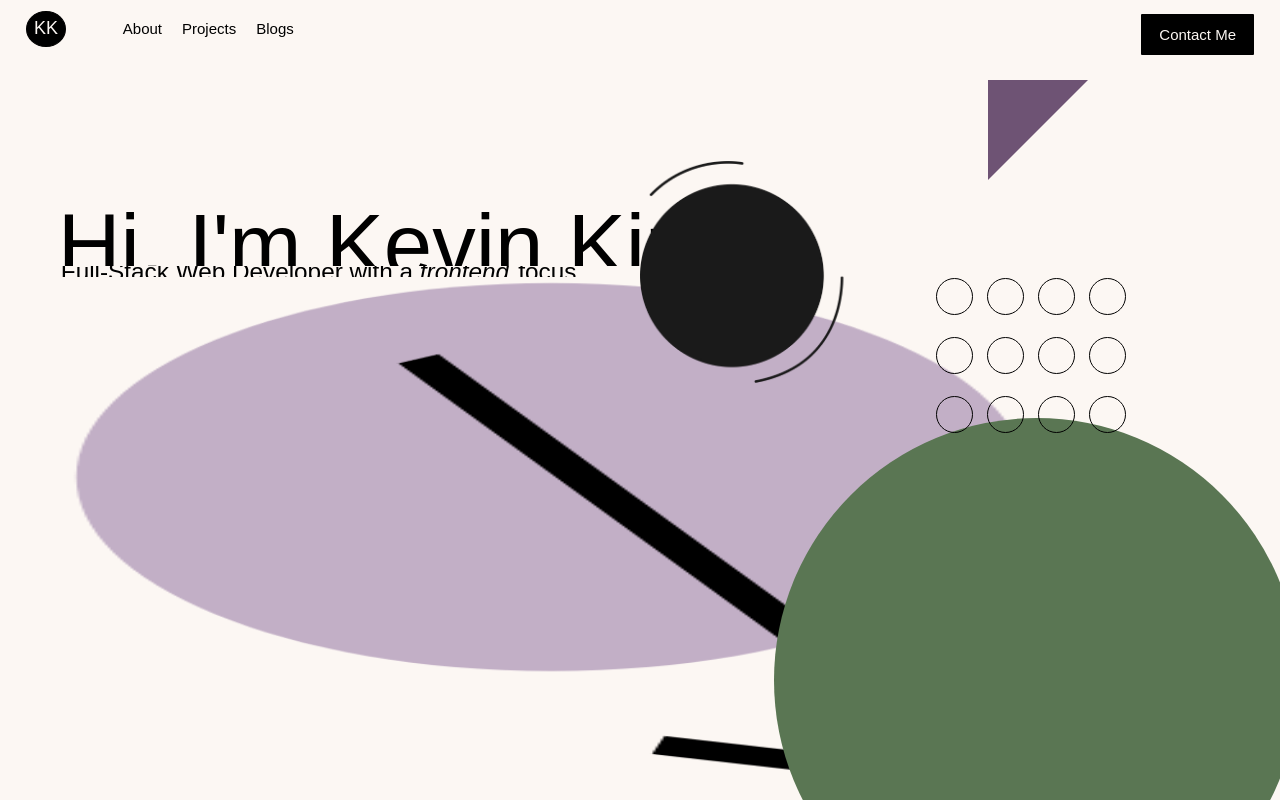
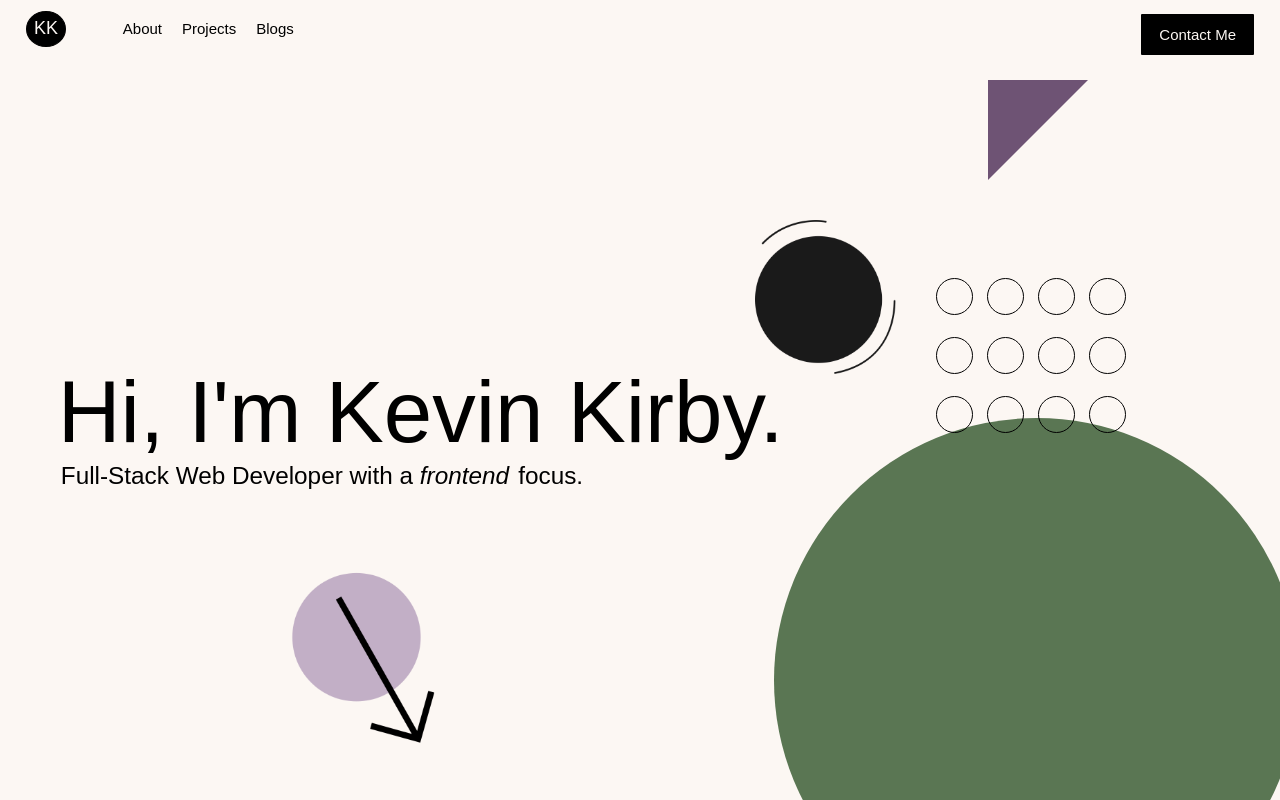
Before and after one commit to kkirby16/portfolio-website, a React (Create React App) app: page / in a window 1280 px wide. Built offline with nearby package versions, Linux system fonts and the light colour scheme; no server answers; a web font is replaced by a local one.

Commit message:
reposition/resize elements on different screen sizes for styling & change some font sizes on smaller screens

```diff
--- a/src/components/introduction/introduction.css
+++ b/src/components/introduction/introduction.css
@@ -26,7 +26,7 @@
 }
 
 .greeting {
-  font-size: clamp(2.5rem, 6.8vw, 7vw);
+  font-size: clamp(2.75rem, 6.8vw, 7vw);
   font-family: "futura-pt-21", sans-serif;
   display: -webkit-box;
   display: -ms-flexbox;
@@ -54,7 +54,7 @@
 }
 
 .role {
-  font-size: clamp(1.08rem, 1.9vw, 2.1vw);
+  font-size: clamp(1.088rem, 1.9vw, 2.1vw);
   font-family: "futura-pt-21", sans-serif;
   display: -webkit-box;
   display: -ms-flexbox;
@@ -310,9 +310,10 @@
   }
 }
 
-.design {
-  left: 50%;
-  top: 13%;
+@media (max-width: 962px) {
+  .circleGridDiv {
+    display: none;
+  }
 }
 
 .triangle-topleft {
@@ -332,12 +333,21 @@
 }
 
 .design {
-  height: 17.361vw;
-  width: 15.972vw;
+  height: 12vw;
+  width: 11vw;
   position: absolute;
-  right: 12%;
-  bottom: 38%;
+  right: 30%;
+  bottom: 58%;
   z-index: 3;
+}
+
+@media (max-width: 414px) {
+  .design {
+    height: 35vw;
+    width: 32vw;
+    bottom: 40%;
+    right: 8.5%;
+  }
 }
 
 i {
@@ -345,13 +355,28 @@ i {
   padding-right: 2.5px;
 }
 
-.diagonalArrow {
-  height: 70px;
-  width: 70px;
+.diagonalArrowDesign {
   position: relative;
-  top: 110px;
-  left: 360px;
-  -webkit-transform: rotate(10deg);
-          transform: rotate(10deg);
+  bottom: -11%;
+  left: 22%;
+  width: 173px;
+  height: 173px;
+}
+
+@media (max-width: 885px) {
+  .diagonalArrowDesign {
+    width: 125px;
+    height: 125px;
+    bottom: -12%;
+  }
+}
+
+@media (max-width: 414px) {
+  .diagonalArrowDesign {
+    width: 150px;
+    height: 150px;
+    top: 42%;
+    left: 8%;
+  }
 }
 /*# sourceMappingURL=introduction.css.map */
--- a/src/components/introduction/introduction.scss
+++ b/src/components/introduction/introduction.scss
@@ -1,5 +1,4 @@
 @import "../../global.scss";
-
 
 .introduction {
   background-color: rgb(252, 247, 243);
@@ -18,7 +17,7 @@
 }
 
 .greeting {
-  font-size: clamp(2.5rem, 6.8vw, 7.0vw);
+  font-size: clamp(2.75rem, 6.8vw, 7vw);
   font-family: "futura-pt-21", sans-serif;
   display: flex;
   align-items: center;
@@ -36,7 +35,7 @@
 }
 
 .role {
-  font-size: clamp(1.08rem, 1.9vw, 2.1vw);
+  font-size: clamp(1.088rem, 1.9vw, 2.1vw);
   font-family: "futura-pt-21", sans-serif;
 
   display: flex;
@@ -44,7 +43,6 @@
   padding-left: 4.75vw;
   font-weight: 100;
   z-index: 3;
-
 
   @include iPhoneXrScreen {
     align-items: left;
@@ -99,7 +97,6 @@
   @include iPhoneXrScreen {
     right: 25%;
     bottom: 62%;
-
   }
 }
 
@@ -115,9 +112,8 @@
   border: 1px solid black;
 
   @include iPhoneXrScreen {
-  right: 14%;
-  bottom: 62%;
-
+    right: 14%;
+    bottom: 62%;
   }
 }
 
@@ -265,17 +261,15 @@
   border: 1px solid black;
 
   @include iPhoneXrScreen {
-  right: 36%;
-  bottom: 62%;
+    right: 36%;
+    bottom: 62%;
   }
 }
 
-
-
-
-.design {
-  left: 50%;
-  top: 13%;
+.circleGridDiv {
+  @include smallMediumIntroScreen {
+    display: none;
+  }
 }
 
 .triangle-topleft {
@@ -295,12 +289,19 @@
 }
 
 .design {
-  height: 17.361vw;
-  width: 15.972vw;
+  height: 12vw;
+  width: 11vw;
   position: absolute;
-  right: 12%;
-  bottom: 38%;
+  right: 30%;
+  bottom: 58%;
   z-index: 3;
+
+  @include iPhoneXrScreen {
+    height: 35vw;
+    width: 32vw;
+    bottom: 40%;
+    right: 8.5%;
+  }
 }
 
 i {
@@ -308,11 +309,28 @@ i {
   padding-right: 2.5px;
 }
 
-.diagonalArrow {
-  height: 70px;
-  width: 70px;
+// @include iPhoneXrScreen {
+//   top: 46%;
+//   left: 11%;
+// }
+
+.diagonalArrowDesign {
   position: relative;
-  top: 110px;
-  left: 360px;
-  transform: rotate(10deg);
+  bottom: -11%;
+  left: 22%;
+  width: 173px;
+  height: 173px;
+
+  @include smallMediumScreen {
+    width: 125px;
+    height: 125px;
+    bottom: -12%;
+  }
+
+  @include iPhoneXrScreen {
+    width: 150px;
+    height: 150px;
+    top: 42%;
+    left: 8%;
+  }
 }
```
Also changed, not shown: 1 other file (tests, documents, lock files or other folders).
